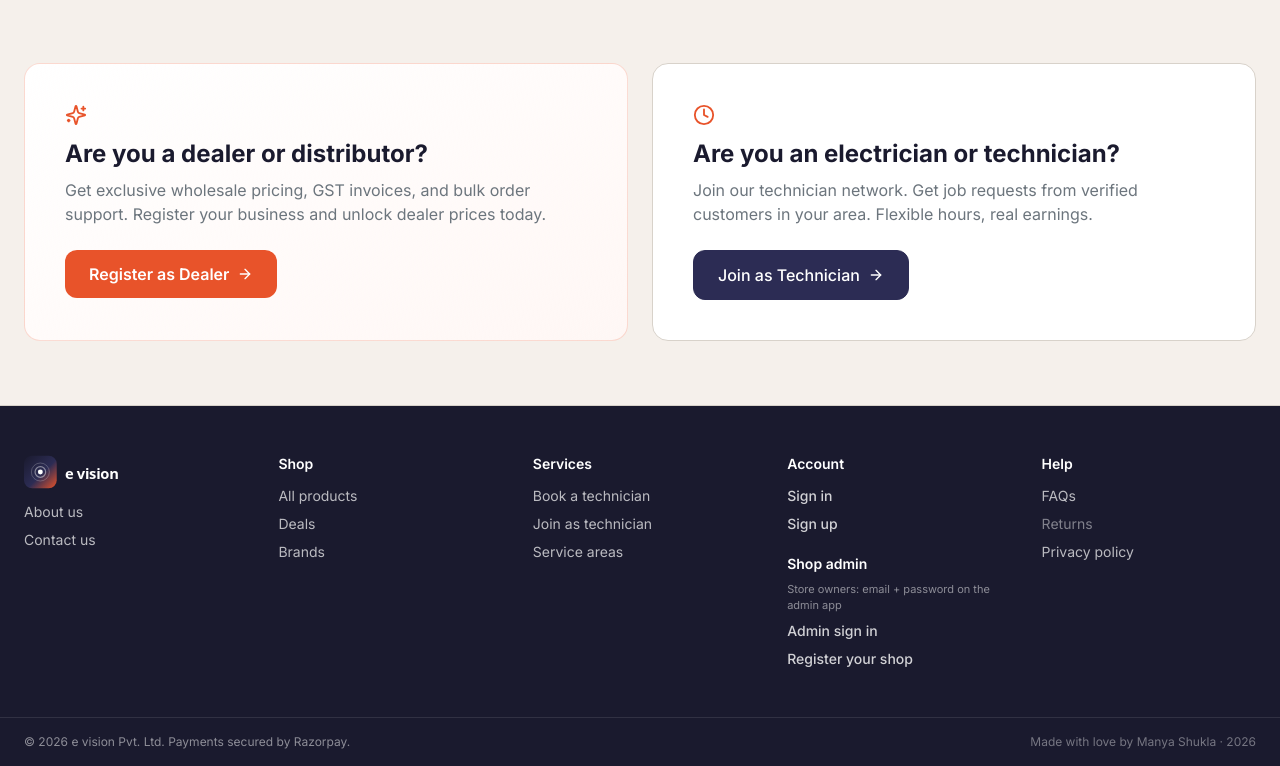
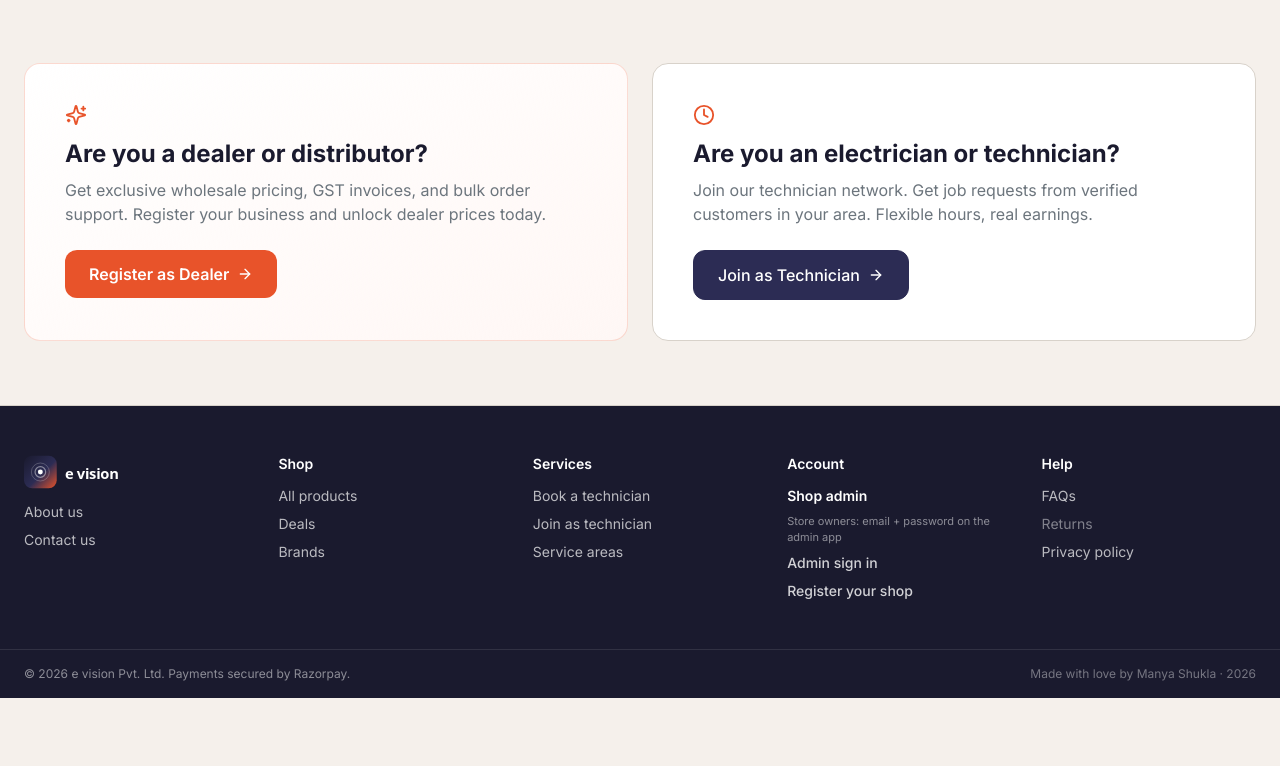
Before and after one commit to shukla-manya/evision-platform-, a Next.js app in the folder frontend-web/: page / in a window 1280 px wide. Shown: the part 1781-2547 px from the top of the page. After the commit the page ends 2479 px from the top, so only its background shows below. Built offline with nearby package versions, Linux system fonts and the light colour scheme; no server answers.

Commit message:
feat: update features and improve system performance

```diff
--- a/frontend-web/components/public/PublicFooter.tsx
+++ b/frontend-web/components/public/PublicFooter.tsx
@@ -5,7 +5,7 @@ import { useEffect, useState } from 'react';
 import { getRole, isLoggedIn } from '@/lib/auth';
 import { publicBrandName } from '@/lib/public-brand';
 import { EvisionLogo } from '@/components/brand/EvisionLogo';
-import { publicAdminRegisterUrl, publicAdminSignInUrl, publicLoginPath, publicRegisterPath } from '@/lib/public-links';
+import { publicAdminRegisterUrl, publicAdminSignInUrl } from '@/lib/public-links';
 
 const year = 2026;
 
@@ -92,20 +92,8 @@ export function PublicFooter() {
 
         <div>
           <p className="font-semibold text-white mb-3">Account</p>
-          {!loggedIn ? (
-            <ul className="space-y-2 text-white/80">
-              <li>
-                <Link href={publicLoginPath} className="hover:text-white transition-colors font-medium">
-                  Sign in
-                </Link>
-              </li>
-              <li>
-                <Link href={publicRegisterPath} className="hover:text-white transition-colors font-medium">
-                  Sign up
-                </Link>
-              </li>
-            </ul>
-          ) : shopper ? (
+          {loggedIn ? (
+            shopper ? (
               <ul className="space-y-2 text-white/80">
                 <li>
                   <Link href="/home" className="hover:text-white transition-colors font-medium">
@@ -160,11 +148,12 @@ export function PublicFooter() {
                   </Link>
                 </li>
               </ul>
-          )}
+            )
+          ) : null}
 
           {!loggedIn ? (
             <>
-              <p className="font-semibold text-white mt-5 mb-2 text-sm">Shop admin</p>
+              <p className="font-semibold text-white mb-2 text-sm">Shop admin</p>
               <p className="text-[11px] text-white/50 leading-snug mb-2">
                 Store owners: email + password on the admin app
               </p>
```
Lines whose indentation alone changed are shown as unchanged.
